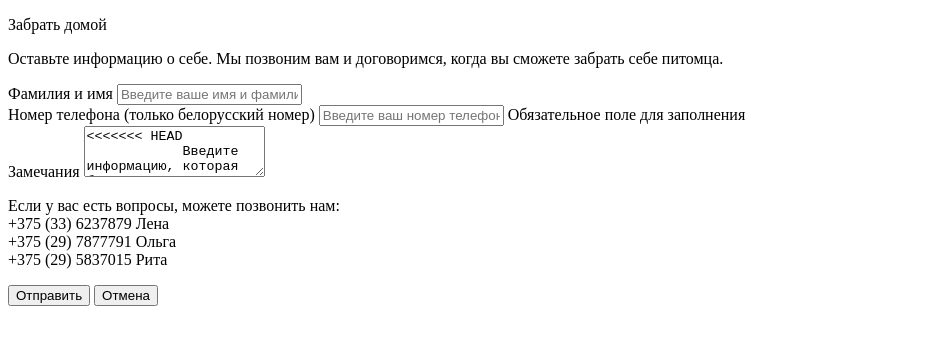
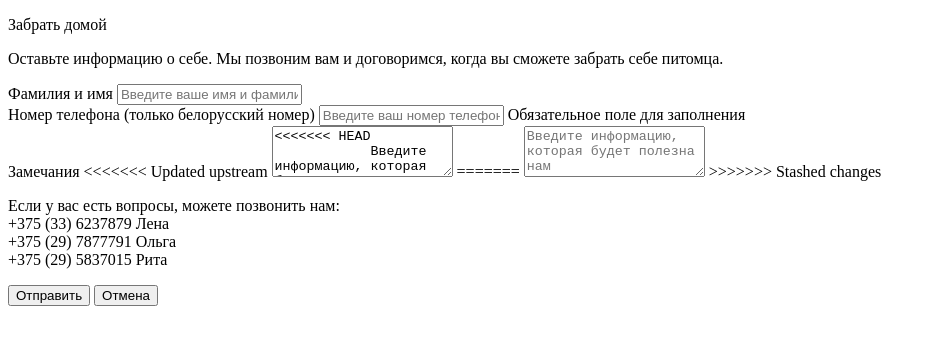
Before and after one commit to OlegOrlovskiy/pets_landing_page, a plain HTML site: page form-take-home.html in a window 1280 px wide. Shown: the whole page, without its empty margins (0-936 px from the left). Drawn offline with Linux system fonts and the light colour scheme.

Commit message:
some bugs with smartGit

```diff
--- a/form-take-home.html
+++ b/form-take-home.html
@@ -25,6 +25,7 @@
 
         <div class="form-take-home-comment">
           <label for="form-take-home-comment">Замечания</label>
+<<<<<<< Updated upstream
           <textarea id="form-take-home-comment" name="form-take-home-comment" rows="3">
 <<<<<<< HEAD
             Введите информацию, которая будет полезна нам
@@ -32,6 +33,9 @@
             Опишите, на какой срок вы смогли бы взять питомца на передержку
 >>>>>>> feature
           </textarea>
+=======
+          <textarea id="form-take-home-comment" name="form-take-home-comment" rows="3" maxlength="500" placeholder="Введите информацию, которая будет полезна нам"></textarea>
+>>>>>>> Stashed changes
         </div>
 
         <div class="form-take-home-addInfo">
```
Also changed, not shown: form-overexposure.html (+1 -3 lines).
